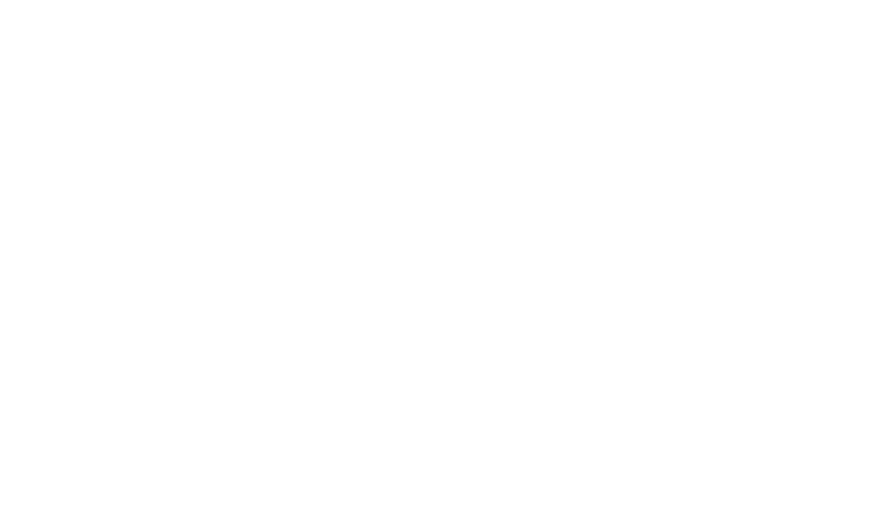
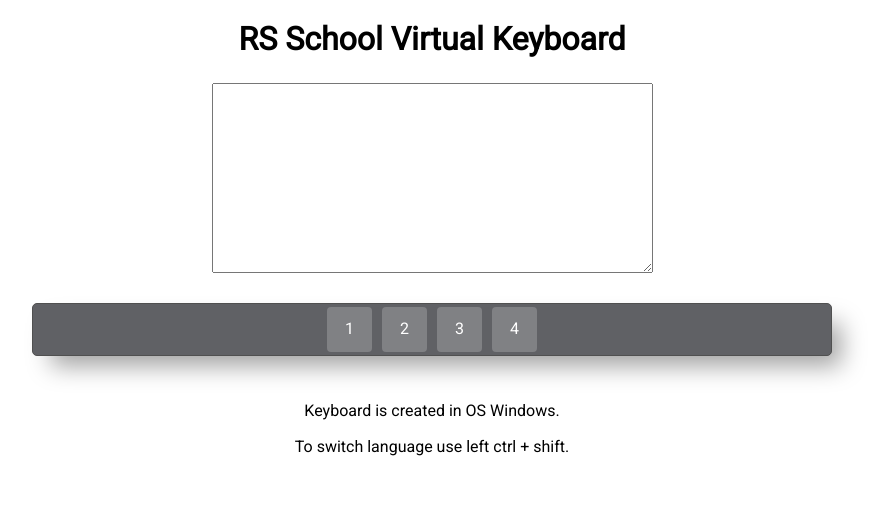
Before and after one commit to DenisKhatsuk/virtual-keyboard, a website: page index.html in a window 1280 px wide. Shown: the whole page, without its empty margins (208-1093 px from the left). Drawn offline with Linux system fonts and the light colour scheme.

Commit message:
feat: add keyboard styles

```diff
--- a/index.html
+++ b/index.html
@@ -3,10 +3,34 @@
 <head>
   <meta charset="UTF-8">
   <meta name="viewport" content="width=device-width, initial-scale=1.0">
+  <link href="https://fonts.googleapis.com/css2?family=Roboto&display=swap" rel="stylesheet">
   <link rel="stylesheet" href="style.css">
   <title>Virtual Keyboard</title>
 </head>
 <body>
+  <header class="header">
+    <h1 class="header__title">RS School Virtual Keyboard</h1>
+  </header>
+  <main class="main">
+    <div class="textarea main__textarea">
+      <textarea name="textarea" id="textarea" cols="50" rows="10"></textarea>
+    </div>
+    <div class="keyboard main__keyboard">
+      <button class="keyboard__key">1</button>
+      <button class="keyboard__key">2</button>
+      <button class="keyboard__key">3</button>
+      <button class="keyboard__key">4</button>
+    </div>
+  </main>
+  <footer class="footer">
+    <div class="description">
+      <p class="description__text">Keyboard is created in OS Windows.
+        <br>
+        <br>
+        To switch language use left ctrl + shift.</p>
+    </div>
+  </footer>
+
   <script src="./js/script.js"></script>
 </body>
 </html>
--- /dev/null
+++ b/sass/abstract/_constants.scss
@@ -0,0 +1,8 @@
+$key-width: 45px;
+$key-height: 45px;
+
+$color-primary: #606165;
+$color-border: #505050;
+$color-secondary: rgba(255, 255, 255, 0.2);
+$color-active: rgba(255, 255, 255, 0.4);
+$color-light: #ffffff;
--- /dev/null
+++ b/sass/base/_typography.scss
@@ -0,0 +1,7 @@
+* {
+  box-sizing: border-box;
+}
+
+body {
+  font-family: "Roboto", "Verdana", sans-serif;
+}
--- /dev/null
+++ b/sass/components/_keyboard.scss
@@ -0,0 +1,27 @@
+.keyboard {
+  width: 80%;
+  max-width: 800px;
+  margin: 0 auto;
+  background-color: $color-primary;
+  border: 1px solid $color-border;
+  border-radius: 5px;
+  -webkit-box-shadow: 14px 15px 24px -5px rgba(0,0,0,0.37);
+  -moz-box-shadow: 14px 15px 24px -5px rgba(0,0,0,0.37);
+  box-shadow: 14px 15px 24px -5px rgba(0,0,0,0.37);
+}
+
+.keyboard__key {
+  height: $key-height;
+  width: $key-width;
+  margin: 3px;
+  background-color: $color-secondary;
+  color: $color-light;
+  border: none;
+  border-radius: 4px;
+  outline: none;
+  cursor: pointer;
+
+  &:active {
+    background-color: $color-active;
+  }
+}
--- /dev/null
+++ b/sass/components/_textarea.scss
@@ -0,0 +1,4 @@
+.textarea {
+  width: 80%;
+  max-width: 830px;
+}
--- /dev/null
+++ b/sass/layouts/_footer.scss
@@ -0,0 +1,4 @@
+.footer {
+  padding: 30px 0;
+  text-align: center;
+}
--- /dev/null
+++ b/sass/layouts/_header.scss
@@ -0,0 +1,3 @@
+.header {
+  text-align: center;
+}
--- /dev/null
+++ b/sass/layouts/_main.scss
@@ -0,0 +1,7 @@
+.main {
+  text-align: center;
+}
+
+.main__textarea {
+  margin: 25px auto;
+}
--- a/sass/style.scss
+++ b/sass/style.scss
@@ -1,7 +1,13 @@
-@charset 'utf-8';
+@charset "utf-8";
 
-@import '../sass/base/normalize';
+@import "../sass/abstract/constants";
 
-* {
-  box-sizing: border-box;
-}
+@import "../sass/base/normalize";
+@import "../sass/base/typography";
+
+@import "../sass/layouts/header";
+@import "../sass/layouts/main";
+@import "../sass/layouts/footer";
+
+@import "../sass/components/textarea";
+@import "../sass/components/keyboard";
```
Also changed, not shown: style.css, 1 other file.
